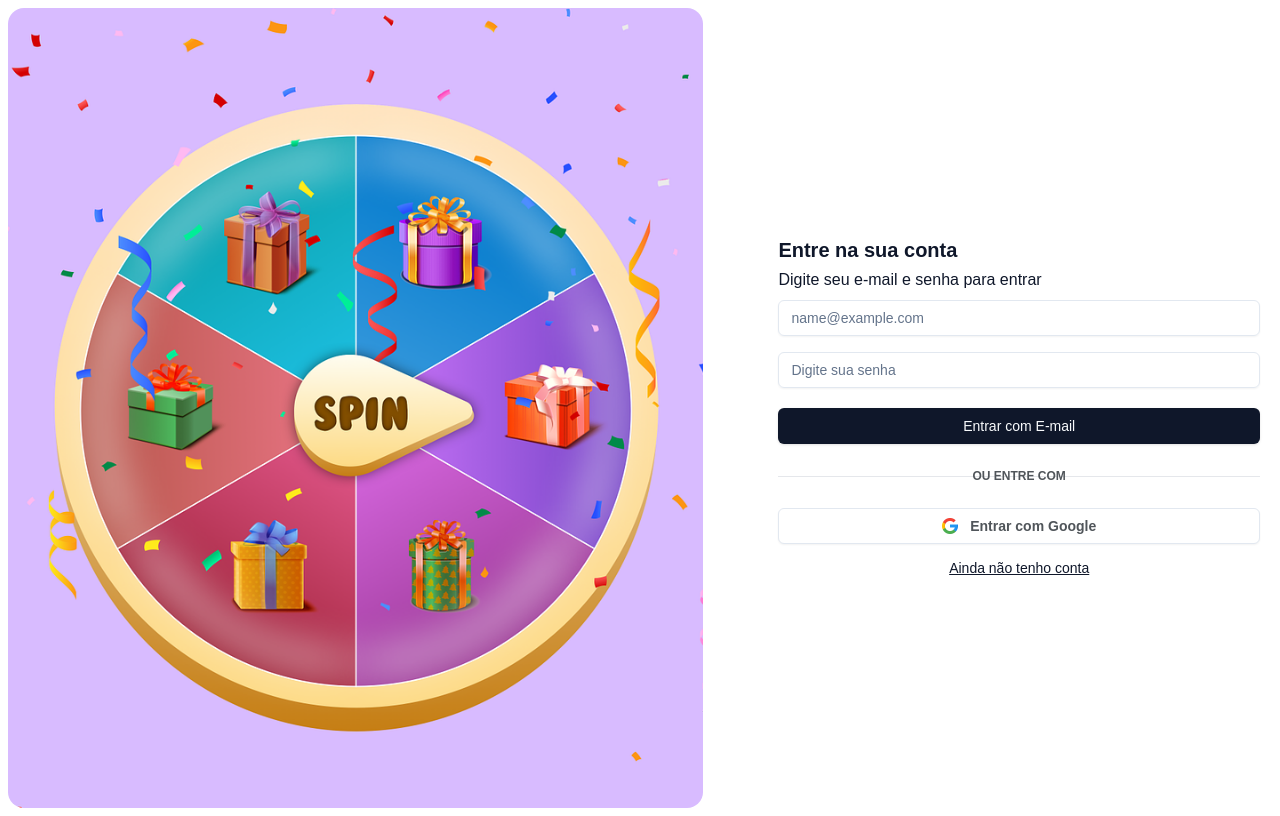
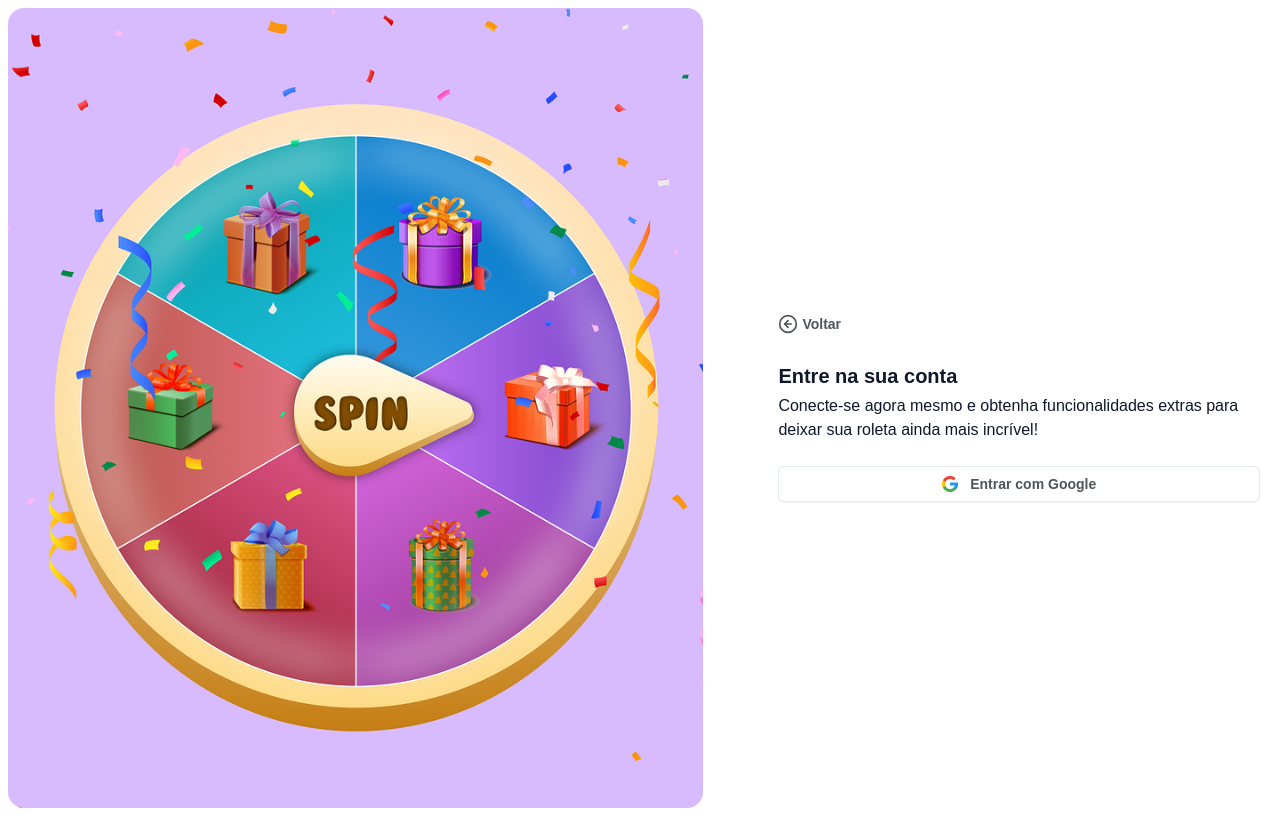
Before and after one commit to gabriellennon/roullet-app, a React (Vite) app: page /login in a window 1280 px wide. Built offline with nearby package versions, Linux system fonts and the light colour scheme; the HTML template or start-up script is replaced by a standard one.

Commit message:
initial configuration login user

```diff
--- /dev/null
+++ b/src/components/GoogleSign/config.tsx
@@ -0,0 +1,25 @@
+import { initializeApp } from "firebase/app";
+import { getAnalytics } from "firebase/analytics";
+import { getAuth, GoogleAuthProvider } from 'firebase/auth';
+
+const firebaseConfig = {
+  apiKey: "AIzaSyDRMXyJN0WnMNDb4_ve4BZGrTkfA8jalfw",
+  authDomain: "yourspin-7b16c.firebaseapp.com",
+  projectId: "yourspin-7b16c",
+  storageBucket: "yourspin-7b16c.appspot.com",
+  messagingSenderId: "769102280161",
+  appId: "1:769102280161:web:2a26fbe842a1ef343c8ea0",
+  measurementId: "G-DPMVZ2PRMZ"
+};
+
+// Initialize Firebase
+const app = initializeApp(firebaseConfig);
+const analytics = getAnalytics(app);
+const auth = getAuth(app);
+const provider = new GoogleAuthProvider();
+
+export {
+  analytics,
+  auth,
+  provider
+}
--- /dev/null
+++ b/src/components/GoogleSign/index.tsx
@@ -0,0 +1,55 @@
+import { UserCredential, signInWithPopup } from 'firebase/auth';
+import { auth, provider} from './config';
+import GoogleIcon from '../../assets/icongoogle.png';
+import { Button } from '../ui/button';
+import { useNavigate } from 'react-router-dom';
+// import { useState } from 'react';
+
+type GoogleSignProps = {
+    isLoading?: boolean;
+}
+
+export function GoogleSign({ isLoading }: GoogleSignProps){
+    // Criar um contexto
+    // const [userInfo, setUserInfo] = useState<UserCredential | null>();
+    const navigate = useNavigate()
+
+    const handleSign = () => {
+        signInWithPopup(auth,provider).then((data: UserCredential) => {
+            // setUserInfo(data);
+            if(data.user.email){
+                const { email, displayName, photoURL, uid } = data.user;
+                const userInfo = {
+                    email,
+                    displayName,
+                    photoURL,
+                    uid
+                }
+                localStorage.setItem('@mySpin-UserInfo', JSON.stringify(userInfo))
+                navigate('/')
+            }
+        })
+    }
+    return(
+        <div>
+            <Button
+                onClick={handleSign}
+                variant="outline"
+                type="button"
+                disabled={isLoading}
+                className="flex gap-3 w-full"
+            >
+                {isLoading ? (
+                    <div>icone carregando</div>
+                    ) : (
+                        <img
+                            src={GoogleIcon}
+                            alt="ícone de um G, logo da google"
+                            className="w-4"
+                        />
+                )}{" "}
+                <p className="font-semibold text-[#50555A]">Entrar com Google</p>
+            </Button>
+        </div>
+    )
+}
--- a/src/components/HeaderSheet.tsx
+++ b/src/components/HeaderSheet.tsx
@@ -1,14 +1,9 @@
 import { Settings, User } from "lucide-react"
 import { Button } from "./ui/button"
 import { SheetTrigger } from "./ui/sheet"
-import { useNavigate } from "react-router-dom"
+import { ProfileDrawer } from "./ProfileDrawer"
 
 export const HeaderSheet = () => {
-    const navigate = useNavigate();
-
-    const handleNavigateTo = (route: string) => {
-        navigate(route);
-    }
 
     return (
         <div className='bg-[#202024] rounded-3xl px-[18px] py-[10px] flex items-center justify-center gap-4 mt-4'>
@@ -18,13 +13,15 @@ export const HeaderSheet = () => {
                 </Button>
             </SheetTrigger>
             {/* @TO-DO: fazer validacao se já estiver logado ir para tela de meu perfil */}
+            <ProfileDrawer children={
                 <Button
                     title='profile'
-                onClick={() => handleNavigateTo('/login')}
                     className="bg-transparent m-0 p-0 hover:bg-transparent"
                 >
                     <User color='#E1E1E6' />
                 </Button>
+
+            } />
         </div>
     )
 }
--- /dev/null
+++ b/src/components/ProfileDrawer.tsx
@@ -0,0 +1,78 @@
+import { Button } from "@/components/ui/button"
+import { Label } from "@/components/ui/label"
+import {
+  Sheet,
+  SheetClose,
+  SheetContent,
+  SheetDescription,
+  SheetFooter,
+  SheetHeader,
+  SheetTitle,
+  SheetTrigger,
+} from "@/components/ui/sheet"
+import React, { useEffect, useState } from "react"
+import { useNavigate } from "react-router-dom"
+
+type ProfileDrawerProps = {
+    children: React.ReactNode;
+}
+
+export const ProfileDrawer = ({ children }: ProfileDrawerProps) => {
+    const navigate = useNavigate();
+    const [showButton, setShowButton] = useState(false);
+
+    const handleNavigateTo = () => {
+        navigate('/login');
+    }
+
+    useEffect(() => {
+        const userInfo = localStorage.getItem('@mySpin-UserInfo');
+        setShowButton(userInfo ? false : true);
+    },[])
+
+    return (
+        <Sheet>
+            <SheetTrigger asChild>
+                {children}
+            </SheetTrigger>
+            <SheetContent>
+            <SheetHeader>
+                <SheetTitle>
+                    {showButton ? 'Entre na sua conta' : 'Seu Perfil'}
+                </SheetTitle>
+                {showButton && (
+                    <SheetDescription>
+                        Faça login ou crie sua conta e personalize sua roleta de prêmios da maneira que você quiser!
+                    </SheetDescription>
+                )}
+            </SheetHeader>
+            {!showButton && (
+                <div className="grid gap-4 py-4">
+                    <div className="grid grid-cols-4 items-center gap-4">
+                        <Label htmlFor="name" className="text-right">
+                            Name
+                        </Label>
+                    </div>
+                </div>
+            )}
+            <SheetFooter>
+                <SheetClose asChild>
+                    {showButton ? (
+                        <div className="w-full pt-6">
+                            <Button
+                                type="button"
+                                className="bg-[#00875F]"
+                                onClick={handleNavigateTo}
+                            >
+                                Entrar na minha conta
+                            </Button>
+                        </div>
+                    ):(
+                        <Button type="submit">Save changes</Button>
+                    )}
+                </SheetClose>
+            </SheetFooter>
+            </SheetContent>
+        </Sheet>
+    )
+}
--- a/src/components/UserAuthForm.tsx
+++ b/src/components/UserAuthForm.tsx
@@ -5,7 +5,8 @@ import { Label } from "./ui/label"
 import { Input } from "./ui/input"
 import { Button } from "./ui/button"
 
-import GoogleIcon from '../assets/icongoogle.png';
+
+import { GoogleSign } from "./GoogleSign"
 
 interface UserAuthFormProps extends React.HTMLAttributes<HTMLDivElement> {}
 
@@ -15,10 +16,6 @@ export function UserAuthForm({ className, ...props }: UserAuthFormProps) {
   async function onSubmit(event: React.SyntheticEvent) {
     event.preventDefault()
     setIsLoading(true)
-
-    setTimeout(() => {
-      setIsLoading(false)
-    }, 3000)
   }
 
   return (
@@ -66,23 +63,7 @@ export function UserAuthForm({ className, ...props }: UserAuthFormProps) {
           </span>
         </div>
       </div>
-      <Button
-        variant="outline"
-        type="button"
-        disabled={isLoading}
-        className="flex gap-3"
-      >
-        {isLoading ? (
-          <div>icone carregando</div>
-        ) : (
-            <img
-              src={GoogleIcon}
-              alt="ícone de um G, logo da google"
-              className="w-4"
-            />
-        )}{" "}
-        <p className="font-semibold text-[#50555A]">Entrar com Google</p>
-      </Button>
+      <GoogleSign isLoading={isLoading} />
     </div>
   )
 }
--- a/src/pages/Login.tsx
+++ b/src/pages/Login.tsx
@@ -1,11 +1,13 @@
-import { UserAuthForm } from "@/components/UserAuthForm"
+// import { UserAuthForm } from "@/components/UserAuthForm"
 import { Link } from "react-router-dom"
 import spinImage from '../assets/spin.png'
+import { GoogleSign } from "@/components/GoogleSign"
+import { ArrowLeftCircle } from "lucide-react"
 
 export const Login = () => {
     return (
         <div
-            className="min-h-screen flex flex-col md:flex-row justify-between md:p-2"
+            className="bg-white w-full min-h-screen flex flex-col md:flex-row justify-between md:p-2"
         >
             <div className="w-[55%] hidden md:block">
                 <img
@@ -15,27 +17,39 @@ export const Login = () => {
                 />
             </div>
             <div
-                className="flex flex-col justify-center w-full md:w-[40%] px-3 bg-[#0C2A58] md:bg-white h-screen"
+                className="flex flex-col justify-center w-full md:w-[40%] px-3 bg-[#0C2A58] md:bg-transparent h-screen"
             >
                 <div className="flex flex-col gap-1 mb-2">
+                    <Link
+                        to="/"
+                        className="text-sm font-semibold text-[#50555A] flex items-center gap-1 mb-6"
+                    >
+                        <ArrowLeftCircle color='#50555A' size={20} />
+                        Voltar
+                    </Link>
+
                     <h1
                         className="text-xl text-white md:text-slate-900 font-semibold"
                     >
                         Entre na sua conta
                     </h1>
                     <p className="text-white md:text-slate-900">
-                        Digite seu e-mail e senha para entrar
+                        Conecte-se agora mesmo e obtenha funcionalidades extras para deixar sua roleta ainda mais incrível!
                     </p>
                 </div>
-                <UserAuthForm />
-                <div className="text-center mt-3">
+                {/* <UserAuthForm /> */}
+                <div className="mt-4">
+                    <GoogleSign />
+                </div>
+                {/* In this first marketing test, don't have other type of login */}
+                {/* <div className="text-center mt-3">
                     <Link
                         to="/register"
                         className="text-sm underline text-slate-900"
                     >
                         Ainda não tenho conta
                     </Link>
-                </div>
+                </div> */}
             </div>
         </div>
     )
```
Lines whose indentation alone changed are shown as unchanged.
